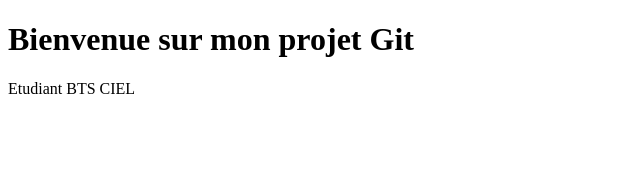
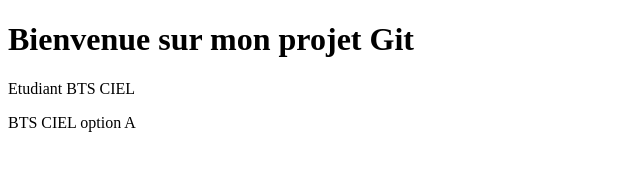
Before and after one commit to coniquet-yoann/tp-git-bts-ciel, a plain HTML site: page tp-git-bts-ciel/index.html in a window 1280 px wide. Shown: the whole page, without its empty margins (0-640 px from the left). Drawn offline with Linux system fonts and the light colour scheme.

Commit message:
feat: ajouter option BTS dans la page d'accueil

```diff
--- a/tp-git-bts-ciel/index.html
+++ b/tp-git-bts-ciel/index.html
@@ -8,5 +8,6 @@
 <body>
     <h1>Bienvenue sur mon projet Git</h1>
     <p>Etudiant BTS CIEL</p>
+    <P>BTS CIEL option A</P>
 </body>
 </html>
```
